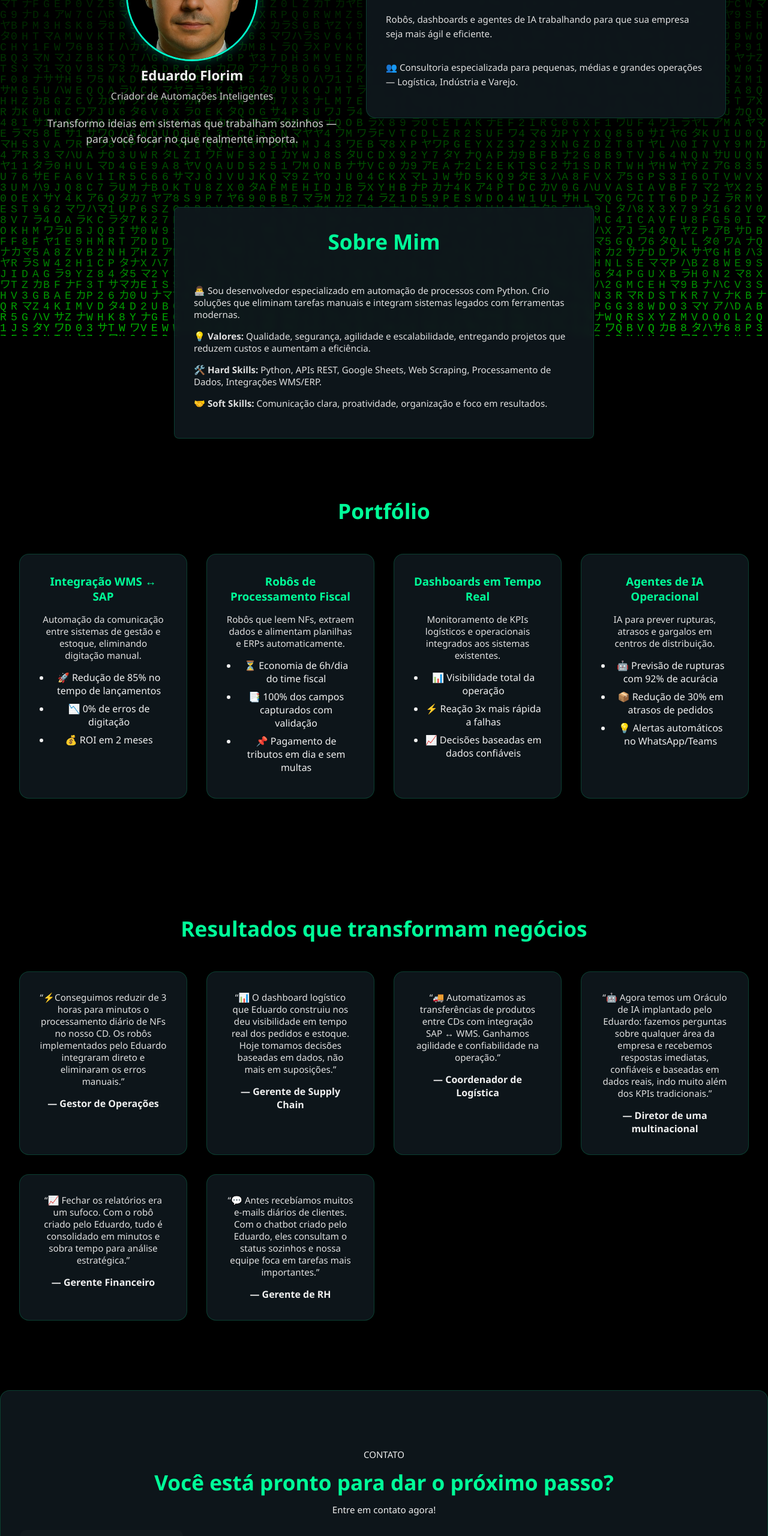
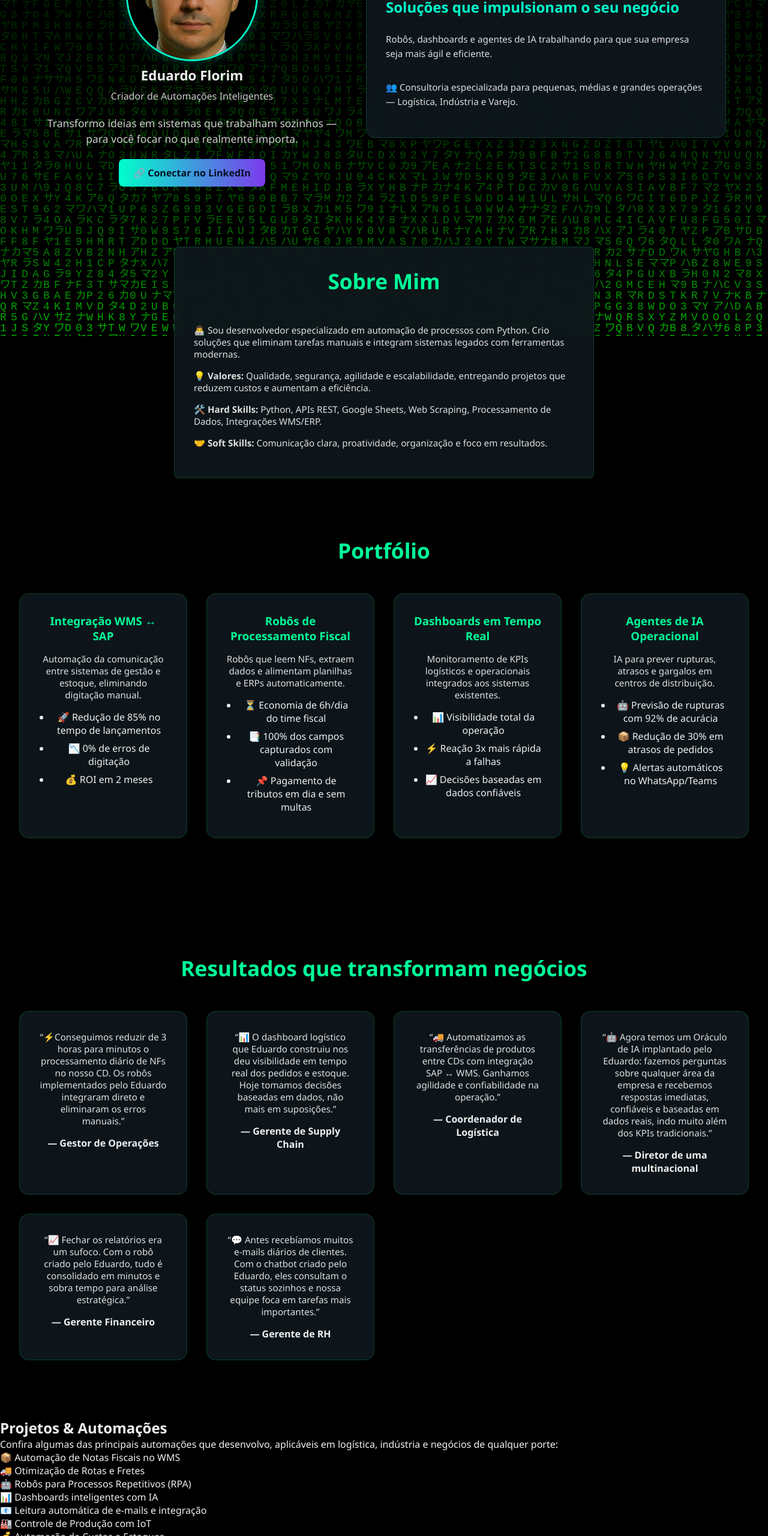
Before and after one commit to sistemaprojeto7-sketch/meu-site, a plain HTML site: page index.html in a window 1280 px wide. Shown: the part 240-2800 px from the top of the page at 60% size. Drawn offline with Linux system fonts and the light colour scheme; animation ran at ten frames a second.

Commit message:
Update index.html

```diff
--- a/index.html
+++ b/index.html
@@ -23,7 +23,9 @@
 </body>
 
   <header>
-    <div class="logo">InovaFlow</div>
+    <div class="logo">
+    <img src="logo.png" alt="InovaFlow Logo" style="height:50px;">
+    </div>
     <nav>
       <a href="#topo">Sobre</a>
       <a href="#portfolio">Portfólio</a>
@@ -39,6 +41,13 @@
       <h2 class="nome">Eduardo Florim</h2>
       <p class="cargo">Criador de Automações Inteligentes</p>
       <p class="tagline">Transformo ideias em sistemas que trabalham sozinhos — para você focar no que realmente importa.</p>
+      <!-- Botão LinkedIn logo abaixo da tagline -->
+      <a href="https://www.linkedin.com/in/eduardo-florim-b7915930" target="_blank"
+         style="display:inline-block;margin-top:12px;padding:12px 24px;border-radius:8px;
+                background:linear-gradient(90deg,#00ffcc,#7c3aed);color:#051023;
+                font-weight:bold;text-decoration:none;">
+        🔗 Conectar no LinkedIn
+      </a>
     </div>
 
     <div class="hero-content card">
@@ -140,6 +149,25 @@
     </div>
   </section>
 
+    <!-- PROJETOS -->
+  <section id="projects">
+    <h2>Projetos & Automações</h2>
+    <p>Confira algumas das principais automações que desenvolvo, aplicáveis em logística, indústria e negócios de qualquer porte:</p>
+    <div class="projects">
+      <div class="project-card">📦 Automação de Notas Fiscais no WMS</div>
+      <div class="project-card">🚚 Otimização de Rotas e Fretes</div>
+      <div class="project-card">🤖 Robôs para Processos Repetitivos (RPA)</div>
+      <div class="project-card">📊 Dashboards inteligentes com IA</div>
+      <div class="project-card">📧 Leitura automática de e-mails e integração</div>
+      <div class="project-card">🏭 Controle de Produção com IoT</div>
+      <div class="project-card">💰 Automação de Custos e Estoques</div>
+      <div class="project-card">📱 Chatbots para atendimento e suporte</div>
+      <div class="project-card">🔗 Integração entre sistemas ERP/WMS</div>
+      <div class="project-card">⚡ Workflows para pequenos negócios</div>
+    </div>
+  </section>
+
+
   <!-- CONTACT -->
   <section id="contact" class="card" style="margin-top:20px">
     <div style="display:flex;flex-direction:column;gap:12px">
@@ -150,7 +178,7 @@
       <div class="contact-row" style="margin-top:12px">
         <div style="display:flex;gap:8px;flex-direction:column">
           <a href="mailto:inovaflow0@gmail.com" style="padding:12px;border-radius:10px;background:rgba(255,255,255,0.02);display:inline-block;width:max-content">✉️ Email: inovaflow0@gmail.com</a>
-           <a href="https://wa.me/5511948988529?text=Ol%C3%A1%2C%20gostaria%20de%20uma%20consulta%20sobre%20automação" style="padding:12px;border-radius:10px;background:linear-gradient(90deg,#00ffcc,#7c3aed);color:#051023;display:inline-block;width:max-content">📲 WhatsApp</a>
+           <!--<a href="https://wa.me/5511948988529?text=Ol%C3%A1%2C%20gostaria%20de%20uma%20consulta%20sobre%20automação" style="padding:12px;border-radius:10px;background:linear-gradient(90deg,#00ffcc,#7c3aed);color:#051023;display:inline-block;width:max-content">📲 WhatsApp</a> -->
            <a href="https://www.linkedin.com/in/eduardo-florim-b7915930" style="padding:12px;border-radius:10px;background:rgba(255,255,255,0.02);display:inline-block;width:max-content">🔗 LinkedIn</a>
           </div>
         </div>
```
